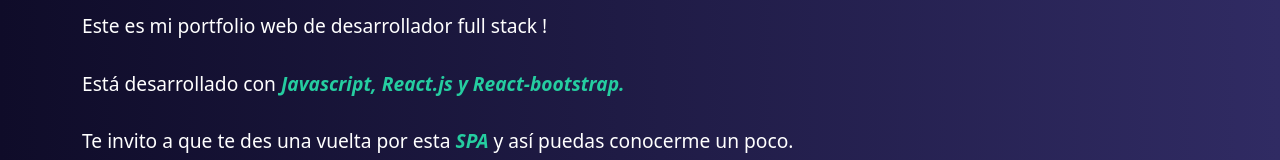
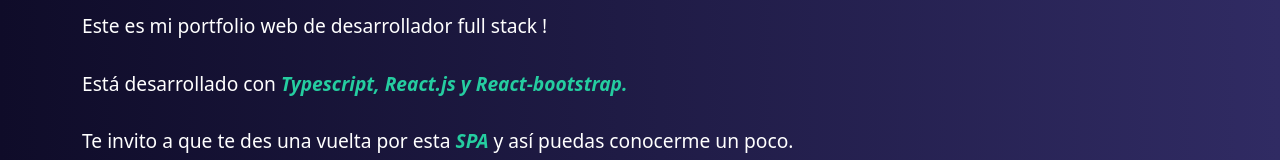
Before and after one commit to NachoGracia/portfolio, a React (Vite) app: page / in a window 1280 px wide. Shown: the part 594-754 px from the top of the page. Built offline with nearby package versions, Linux system fonts and the light colour scheme.

Commit message:
updated to ts

```diff
--- a/src/pages/Home.tsx
+++ b/src/pages/Home.tsx
@@ -45,7 +45,7 @@
                 <br />
                 <br />Está desarrollado con
                 <i>
-                  <b className="green"> Javascript, React.js y React-bootstrap. </b>
+                  <b className="green"> Typescript, React.js y React-bootstrap. </b>
                 </i>
                 <br />
                 <br />
```
Also changed, not shown: 1 other file (tests, documents, lock files or other folders).
